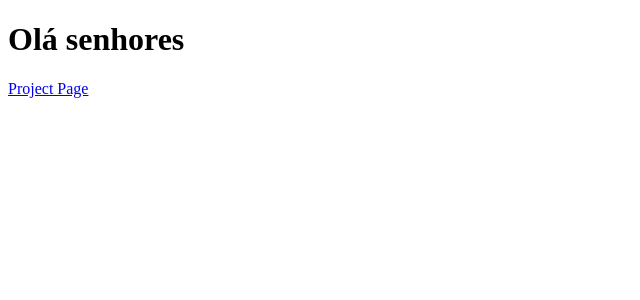
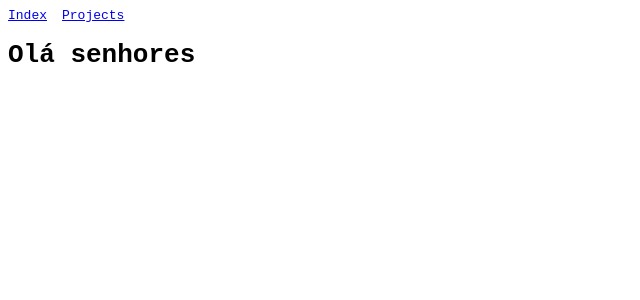
Before and after one commit to RafaelAlonso/project42, a Next.js app: page / in a window 1280 px wide. Shown: the top 300 px of the page, without its empty margins (0-640 px from the left). Built offline with nearby package versions, Linux system fonts and the light colour scheme.

Commit message:
Created components folder and two components inside (one of which is a layout)

```diff
--- /dev/null
+++ b/components/mainLayout.js
@@ -0,0 +1,16 @@
+import Navbar from '../components/navbar';
+
+const layoutStyle = {
+  fontFamily: 'monospace',
+};
+
+const Layout = props => {
+  return (
+    <div style={layoutStyle}>
+      <Navbar />
+      { props.children }
+    </div>
+  )
+}
+
+export default Layout;
--- /dev/null
+++ b/components/navbar.js
@@ -0,0 +1,18 @@
+import Link from 'next/link';
+
+const linkStyle = {
+  marginRight: 15
+};
+
+const Navbar = () => (
+  <div>
+    <Link href="/">
+      <a style={linkStyle}>Index</a>
+    </Link>
+    <Link href="/projects">
+      <a style={linkStyle}>Projects</a>
+    </Link>
+  </div>
+);
+
+export default Navbar;
--- a/pages/index.js
+++ b/pages/index.js
@@ -1,5 +1,6 @@
 import Link from 'next/link';
 import Head from 'next/head';
+import Layout from '../components/mainLayout';
 
 export default () => {
   return (
@@ -9,11 +10,10 @@ export default () => {
         <meta name="viewport" content="initial-scale=1.0, width=device-width" />
       </Head>
 
+      <Layout>
+        <h1>Olá senhores</h1>
+      </Layout>
 
-      <h1>Olá senhores</h1>
-        <Link href="/projects">
-          <a>Project Page</a>
-        </Link>
     </div>
   );
 }
--- a/pages/projects.js
+++ b/pages/projects.js
@@ -1,5 +1,9 @@
+import Layout from '../components/mainLayout';
+
 export default function Projects () {
   return (
-    <h1>Nossa página de projetos</h1>
+    <Layout>
+      <h1>Nossa página de projetos</h1>
+    </Layout>
   )
 }
```
